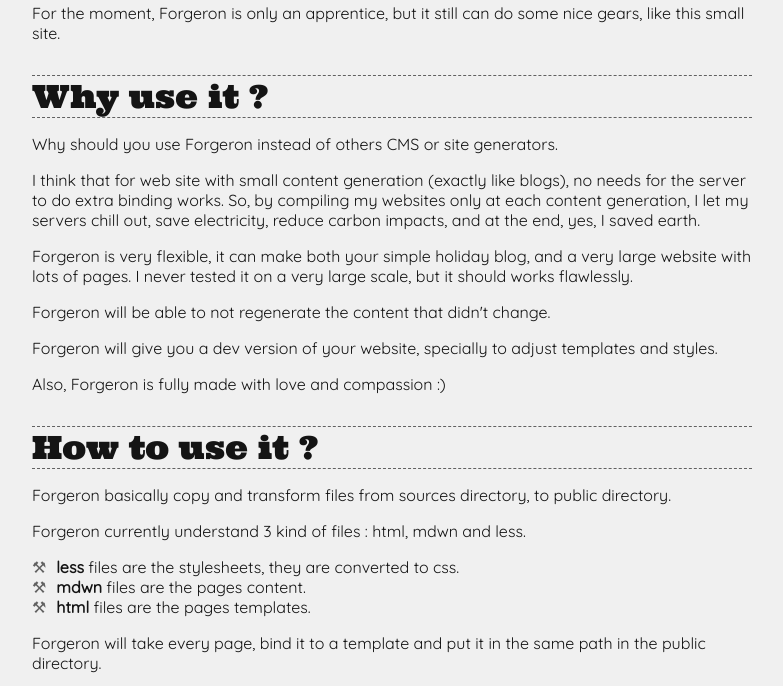
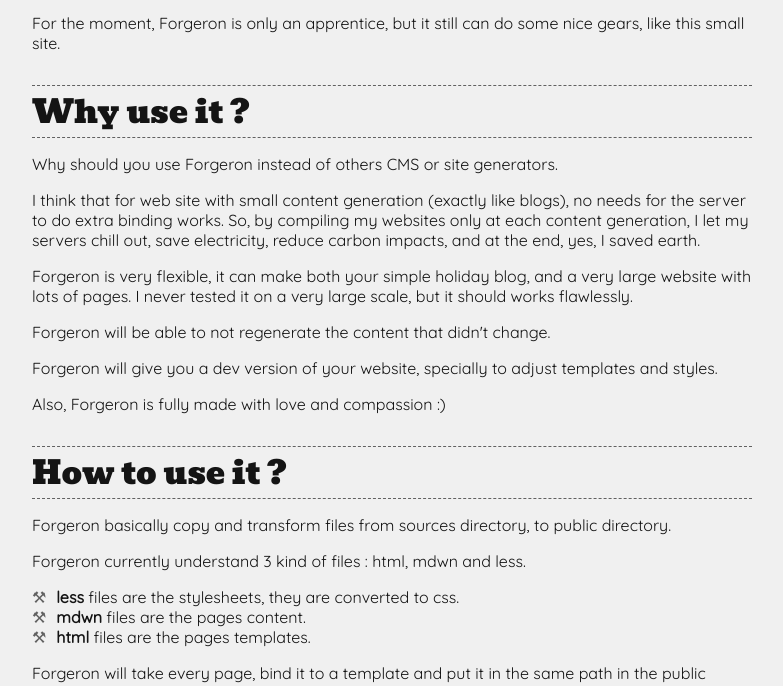
Before and after one commit to gravitezero/Forgeron, a website: page public/index.html in a window 1280 px wide. Shown: the part 637-1323 px from the top of the page, without its empty margins (248-1031 px from the left). Drawn offline with Linux system fonts and the light colour scheme.

Commit message:
small changes in style

```diff
--- a/sources/styles/style.less
+++ b/sources/styles/style.less
@@ -1,4 +1,4 @@
-@import url(http://fonts.googleapis.com/css?family=Ultra);
+@import url(http://fonts.googleapis.com/css?family=Bevan);
 @import url(http://fonts.googleapis.com/css?family=Quicksand:400);
 
 @dayColor : 		rgb(20, 20, 20);
@@ -50,7 +50,7 @@
 }
 
 h1, h2, h3, h4, h5, h6 {
-	font-family: 'Ultra', serif;
+	font-family: 'Bevan', serif;
 	margin: 1em 0 0.3em 0;
 	font-weight: normal;
 	border-bottom: 1px dashed lighten(@dayColor, 30%);
```
Also changed, not shown: public/styles/style.css.
